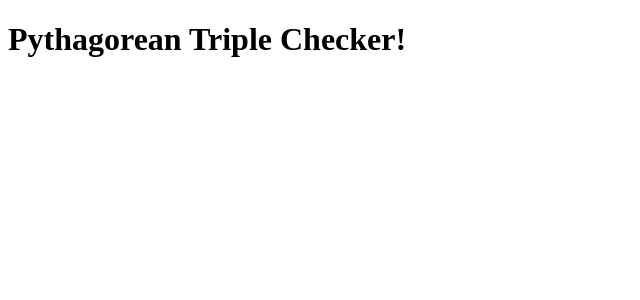
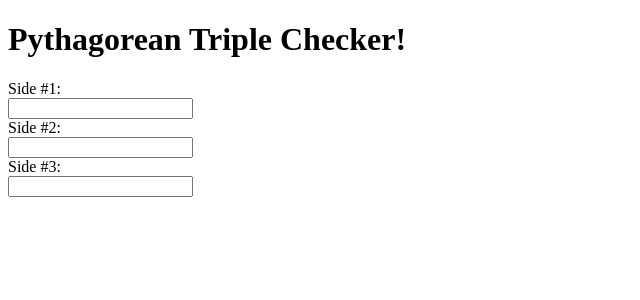
Before and after one commit to racheljayyx/pythagorean-triple-checker-web-app, a Django app: page /triple_checker/ in a window 1280 px wide. Shown: the top 300 px of the page, without its empty margins (0-640 px from the left). Run offline with Django 5.2, Linux system fonts and the light colour scheme.

Commit message:
feat: add  a basic form to accept user input for the three sides of the triangle

```diff
--- a/pythagorean_triple_checker/triple_checker/templates/index.html
+++ b/pythagorean_triple_checker/triple_checker/templates/index.html
@@ -5,6 +5,29 @@
     <title>Pythagorean Triple Checker</title>
 </head>
 <body>
+
 <h1>Pythagorean Triple Checker!</h1>
+
+<form>
+    <div class="form">
+        <label for="side_1">Side #1: </label><br>
+        <input id="side_1" type="text" name="side_1_field">
+        <div class="error"></div>
+    </div>
+
+    <div class="form">
+        <label for="side_2">Side #2: </label><br>
+        <input id="side_2" type="text" name="side_2_field">
+        <div class="error"></div>
+    </div>
+
+    <div class="form">
+        <label for="side_3">Side #3: </label><br>
+        <input id="side_3" type="text"  name="side_1_field">
+        <div class="error"></div>
+    </div>
+
+</form>
+
 </body>
 </html>
```
